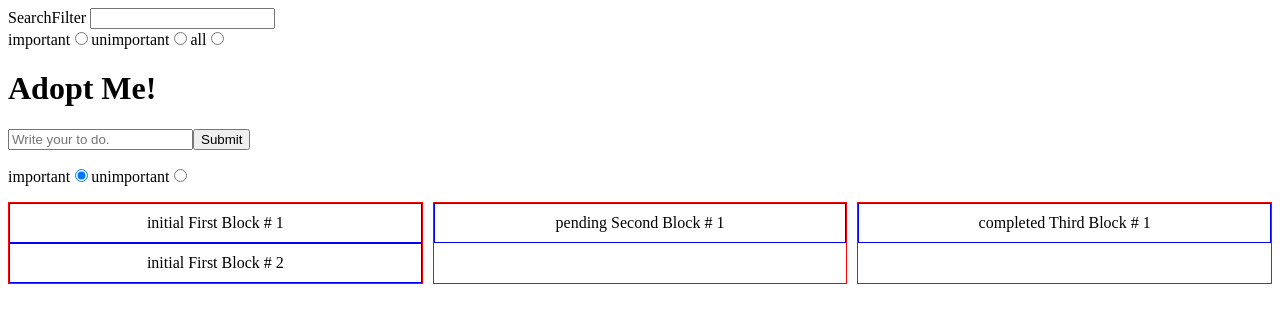
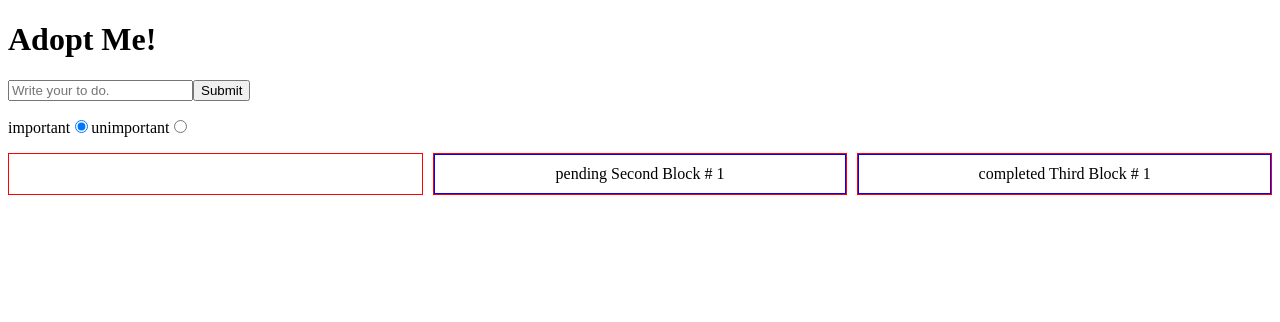
Before and after one commit to vinson-han/Kaban, a React (Vite) app: page / in a window 1280 px wide. Shown: the top 322 px of the page. Built offline with nearby package versions, Linux system fonts and the light colour scheme.

Commit message:
seperate createItem to Component  & integrate CreateItem

```diff
--- a/src/App.jsx
+++ b/src/App.jsx
@@ -6,29 +6,10 @@ import ItemList from "./Components/ItemList";
 import SearchFilter from "./Components/SearchFilter";
 import KabanBoard from "./Components/KabanBoard";
 import Board from "./Components/Board";
-// delete the Pet component
+import CreateItem from "./Components/CreateItem";
 
 const App = () => {
-  const [list, setList] = useState([
-    {
-      id: 0,
-      list: "initial",
-      content: "initial",
-      isDone: true,
-      priority: "important",
-    },
-  ]);
-  const [pendingList, setPendingList] = useState([
-    {
-      id: 2,
-      list: "pending",
-      content: "pending",
-      isDone: true,
-      priority: "important",
-    },
-  ]);
-  const [completeList, setCompleteList] = useState([]);
-
+  let [list, setList] = useState({});
   let [filter, setFilter] = useState("");
   let [priority, setPriority] = useState("all");
 
@@ -61,7 +42,6 @@ const App = () => {
 
   const handleSubmit = (event) => {
     event.preventDefault();
-
     const formData = new FormData(event.target);
 
     let object = {
@@ -71,68 +51,24 @@ const App = () => {
       isDone: false,
       priority: formData.get("myRadio"),
     };
-    setList([...list, object]);
+
+    object.content.length && setList(object);
+    event.target.reset();
   };
 
   const handlePriority = (e) => {
     setPriority(e.target.value);
   };
 
-  const handleSwap = (x, y, intialPosition, secondPosition) => {
-    let tempList = structuredClone(list);
-
-    let temp = list.find((e) => e.id === +intialPosition);
-    let temp2 = list.find((e) => e.id === +secondPosition);
-
-    let iPosition = list.indexOf(temp);
-    let sPosition = list.indexOf(temp2);
-
-    if (x === y) {
-      tempList[iPosition] = temp2;
-      tempList[sPosition] = temp;
-      if (x === "initial") {
-        setList(tempList);
-      } else if (x === "pending") {
-        setPendingList(tempList);
-      } else if (x === "completed") {
-        setCompleteList(tempList);
-      }
-    }
-  };
-
   return (
     <div>
-      <SearchFilter
+      {/* <SearchFilter
         handleFilter={handleFilter}
         handlePriority={handlePriority}
-      />
+      /> */}
 
       <h1>Adopt Me!</h1>
 
-      <form onSubmit={handleSubmit}>
-        <div>
-          <label htmlFor="task">
-            <input id="task" name="task" placeholder="Write your to do." />
-          </label>
-          <button> Submit</button>
-          <p>
-            <label form="radio">
-              important
-              <input
-                type="radio"
-                name="myRadio"
-                value="important"
-                defaultChecked={true}
-              />
-            </label>
-            <label form="radio">
-              unimportant
-              <input type="radio" name="myRadio" value="unimportant" />
-            </label>
-          </p>
-        </div>
-      </form>
-      <div></div>
       {/* <div className="grid">
         <KabanBoard
           list={list}
@@ -146,7 +82,8 @@ const App = () => {
           handleSwap={handleSwap}
         />
       </div> */}
-      <Board />
+      <CreateItem handleSubmit={handleSubmit} />
+      <Board list={list} />
     </div>
   );
 };
--- a/src/Components/Board.jsx
+++ b/src/Components/Board.jsx
@@ -1,4 +1,4 @@
-import { useState } from "react";
+import { useState, useEffect } from "react";
 
 const KabanList = ({ list, handleDrop, name }) => {
   return (
@@ -29,23 +29,13 @@ const KabanList = ({ list, handleDrop, name }) => {
   );
 };
 
-const Board = () => {
-  const [initial, setInitial] = useState([
-    {
-      id: 0,
-      status: "initial",
-      content: "First Block # 1",
-      isDone: true,
-      priority: "important",
-    },
-    {
-      id: 2,
-      status: "initial",
-      content: "First Block # 2",
-      isDone: true,
-      priority: "important",
-    },
-  ]);
+const Board = ({ list }) => {
+  useEffect(() => {
+    list.content && setInitial([...initial, list]);
+    console.log(list);
+  }, [list]);
+
+  const [initial, setInitial] = useState([]);
   const [pending, setPending] = useState([
     {
       id: 3,
@@ -75,7 +65,7 @@ const Board = () => {
     let firstItem;
     let secondItem;
 
-    if (firstStatus !== secondStatus && secondStatus !== null) {
+    if (firstStatus !== secondStatus && secondStatus) {
       switch (firstStatus) {
         case "initial":
           firstItem = initial.find((e) => e.id === +data.id);
@@ -105,7 +95,7 @@ const Board = () => {
         default:
           break;
       }
-    } else if (firstItem === secondItem && secondItem !== null) {
+    } else if (firstItem === secondItem && secondStatus) {
       switch (firstStatus) {
         case "initial":
           setInitial(swap(initial, data.id, e.target.id));
@@ -114,7 +104,7 @@ const Board = () => {
           setPending(swap(pending, data.id, e.target.id));
           break;
         case "completed":
-          setPending(swap(completed, data.id, e.target.id));
+          setCompleted(swap(completed, data.id, e.target.id));
           break;
         default:
           break;
@@ -134,7 +124,6 @@ const Board = () => {
 export default Board;
 
 function handleDragStart(e) {
-  e.dataTransfer.effectAllowed = "move";
   e.dataTransfer.setData(
     "text/plain",
     JSON.stringify({
--- /dev/null
+++ b/src/Components/CreateItem.jsx
@@ -0,0 +1,34 @@
+const CreateItem = ({ handleSubmit }) => {
+  return (
+    <form onSubmit={handleSubmit}>
+      <div>
+        <label htmlFor="task">
+          <input
+            id="task"
+            name="task"
+            placeholder="Write your to do."
+            required
+          />
+        </label>
+        <button> Submit</button>
+        <p>
+          <label form="radio">
+            important
+            <input
+              type="radio"
+              name="myRadio"
+              value="important"
+              defaultChecked={true}
+            />
+          </label>
+          <label form="radio">
+            unimportant
+            <input type="radio" name="myRadio" value="unimportant" />
+          </label>
+        </p>
+      </div>
+    </form>
+  );
+};
+
+export default CreateItem;
```
Also changed, not shown: thingsLearned.txt, 1 other file (tests, documents, lock files or other folders).
